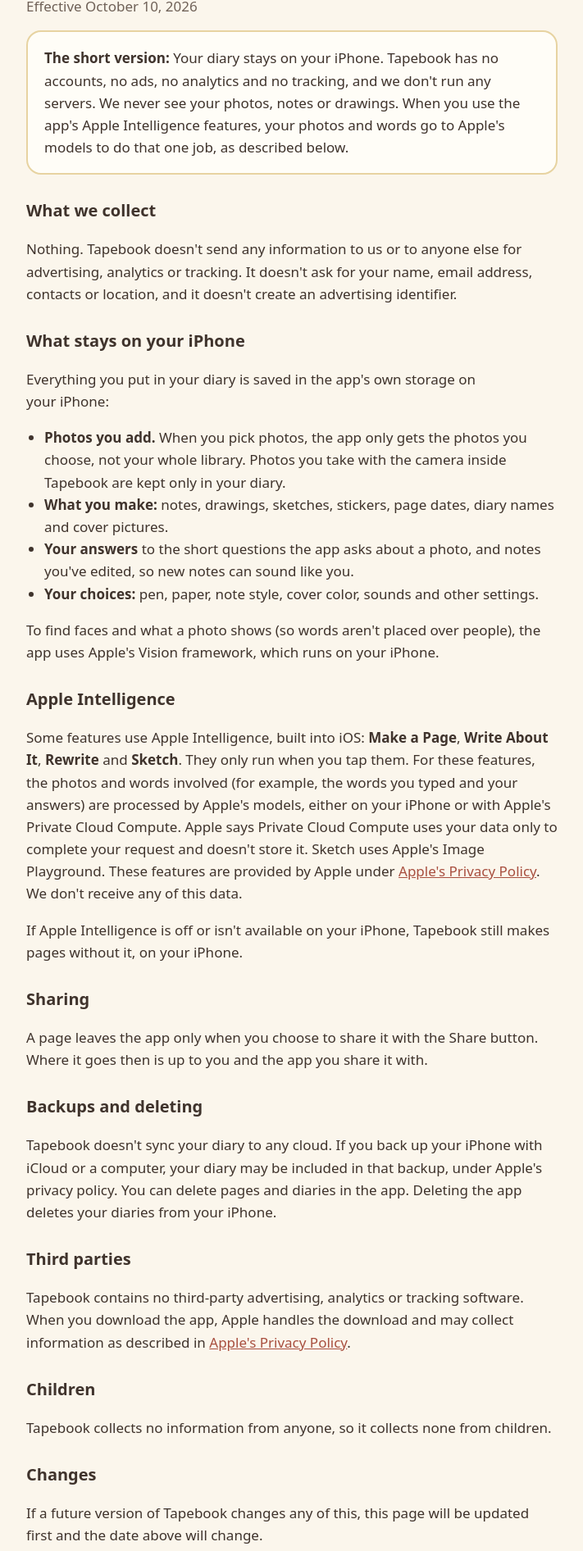
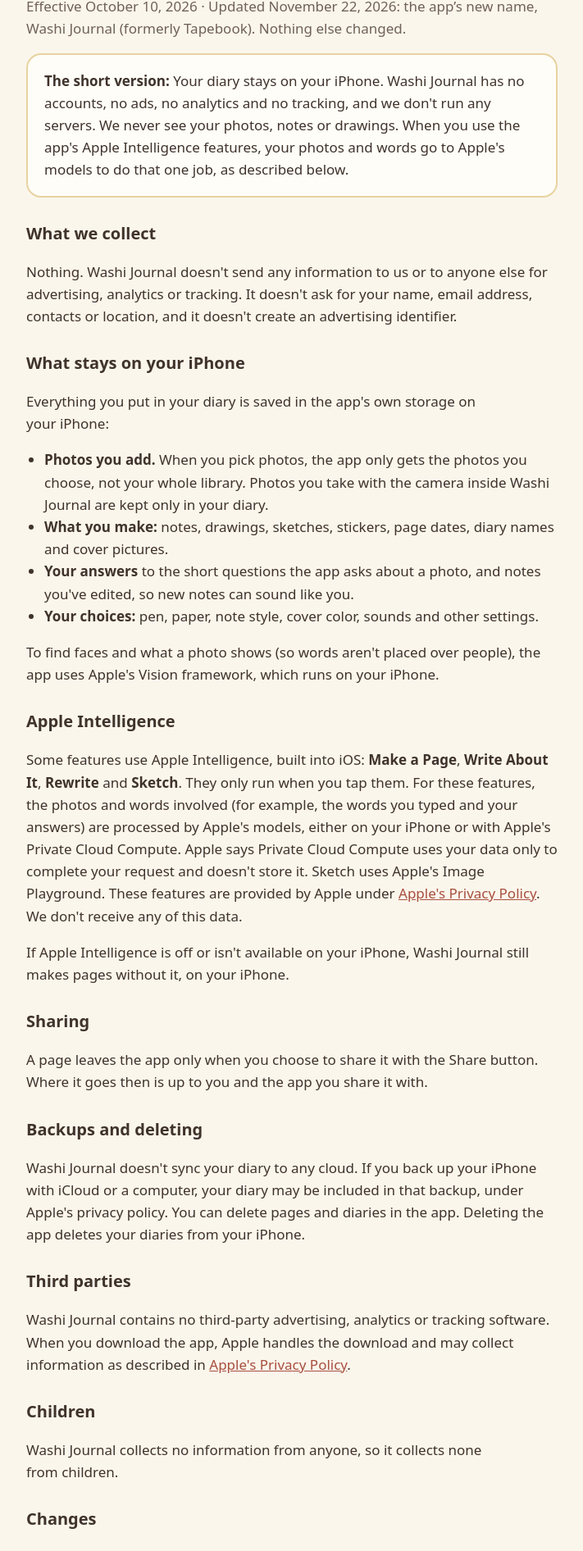
Before and after one commit to indxneo/tapebook-legal, a plain HTML site: page privacy.html in a window 1280 px wide. Shown: the part 133-2025 px from the top of the page at 82% size, without its empty margins (284-995 px from the left). Drawn offline with Linux system fonts and the light colour scheme.

Commit message:
Rename to Washi Journal; new flat app icon
The app is now called Washi Journal (formerly Tapebook). The privacy
policy notes the new name; nothing else in it changed.

Co-Authored-By: Claude Opus 5.5 <noreply@anthropic.com>

```diff
--- a/privacy.html
+++ b/privacy.html
@@ -3,30 +3,30 @@
 <head>
 <meta charset="utf-8">
 <meta name="viewport" content="width=device-width, initial-scale=1">
-<title>Privacy Policy · Tapebook</title>
-<meta name="description" content="Tapebook keeps your diary on your iPhone. This page explains what stays on your device and what Apple Intelligence uses.">
+<title>Privacy Policy · Washi Journal</title>
+<meta name="description" content="Washi Journal keeps your diary on your iPhone. This page explains what stays on your device and what Apple Intelligence uses.">
 <link rel="stylesheet" href="style.css">
 <link rel="icon" type="image/png" href="favicon.png">
 <link rel="apple-touch-icon" href="apple-touch-icon.png">
 </head>
 <body>
 <main>
-<header class="top"><a class="brand" href="./">Tapebook</a><nav><a href="privacy.html">Privacy</a><a href="support.html">Support</a></nav></header>
+<header class="top"><a class="brand" href="./">Washi Journal</a><nav><a href="privacy.html">Privacy</a><a href="support.html">Support</a></nav></header>
 
 <h1>Privacy Policy</h1>
-<p class="date">Effective October 10, 2026</p>
+<p class="date">Effective October 10, 2026 · Updated November 22, 2026: the app’s new name, Washi Journal (formerly Tapebook). Nothing else changed.</p>
 
 <div class="card short">
-<p><strong>The short version:</strong> Your diary stays on your iPhone. Tapebook has no accounts, no ads, no analytics and no tracking, and we don't run any servers. We never see your photos, notes or drawings. When you use the app's Apple Intelligence features, your photos and words go to Apple's models to do that one job, as described below.</p>
+<p><strong>The short version:</strong> Your diary stays on your iPhone. Washi Journal has no accounts, no ads, no analytics and no tracking, and we don't run any servers. We never see your photos, notes or drawings. When you use the app's Apple Intelligence features, your photos and words go to Apple's models to do that one job, as described below.</p>
 </div>
 
 <h2>What we collect</h2>
-<p>Nothing. Tapebook doesn't send any information to us or to anyone else for advertising, analytics or tracking. It doesn't ask for your name, email address, contacts or location, and it doesn't create an advertising identifier.</p>
+<p>Nothing. Washi Journal doesn't send any information to us or to anyone else for advertising, analytics or tracking. It doesn't ask for your name, email address, contacts or location, and it doesn't create an advertising identifier.</p>
 
 <h2>What stays on your iPhone</h2>
 <p>Everything you put in your diary is saved in the app's own storage on your iPhone:</p>
 <ul>
-<li><strong>Photos you add.</strong> When you pick photos, the app only gets the photos you choose, not your whole library. Photos you take with the camera inside Tapebook are kept only in your diary.</li>
+<li><strong>Photos you add.</strong> When you pick photos, the app only gets the photos you choose, not your whole library. Photos you take with the camera inside Washi Journal are kept only in your diary.</li>
 <li><strong>What you make:</strong> notes, drawings, sketches, stickers, page dates, diary names and cover pictures.</li>
 <li><strong>Your answers</strong> to the short questions the app asks about a photo, and notes you've edited, so new notes can sound like you.</li>
 <li><strong>Your choices:</strong> pen, paper, note style, cover color, sounds and other settings.</li>
@@ -35,25 +35,25 @@
 
 <h2>Apple Intelligence</h2>
 <p>Some features use Apple Intelligence, built into iOS: <strong>Make a Page</strong>, <strong>Write About It</strong>, <strong>Rewrite</strong> and <strong>Sketch</strong>. They only run when you tap them. For these features, the photos and words involved (for example, the words you typed and your answers) are processed by Apple's models, either on your iPhone or with Apple's Private Cloud Compute. Apple says Private Cloud Compute uses your data only to complete your request and doesn't store it. Sketch uses Apple's Image Playground. These features are provided by Apple under <a href="https://www.apple.com/legal/privacy/">Apple's Privacy Policy</a>. We don't receive any of this data.</p>
-<p>If Apple Intelligence is off or isn't available on your iPhone, Tapebook still makes pages without it, on your iPhone.</p>
+<p>If Apple Intelligence is off or isn't available on your iPhone, Washi Journal still makes pages without it, on your iPhone.</p>
 
 <h2>Sharing</h2>
 <p>A page leaves the app only when you choose to share it with the Share button. Where it goes then is up to you and the app you share it with.</p>
 
 <h2>Backups and deleting</h2>
-<p>Tapebook doesn't sync your diary to any cloud. If you back up your iPhone with iCloud or a computer, your diary may be included in that backup, under Apple's privacy policy. You can delete pages and diaries in the app. Deleting the app deletes your diaries from your iPhone.</p>
+<p>Washi Journal doesn't sync your diary to any cloud. If you back up your iPhone with iCloud or a computer, your diary may be included in that backup, under Apple's privacy policy. You can delete pages and diaries in the app. Deleting the app deletes your diaries from your iPhone.</p>
 
 <h2>Third parties</h2>
-<p>Tapebook contains no third-party advertising, analytics or tracking software. When you download the app, Apple handles the download and may collect information as described in <a href="https://www.apple.com/legal/privacy/">Apple's Privacy Policy</a>.</p>
+<p>Washi Journal contains no third-party advertising, analytics or tracking software. When you download the app, Apple handles the download and may collect information as described in <a href="https://www.apple.com/legal/privacy/">Apple's Privacy Policy</a>.</p>
 
 <h2>Children</h2>
-<p>Tapebook collects no information from anyone, so it collects none from children.</p>
+<p>Washi Journal collects no information from anyone, so it collects none from children.</p>
 
 <h2>Changes</h2>
-<p>If a future version of Tapebook changes any of this, this page will be updated first and the date above will change.</p>
+<p>If a future version of Washi Journal changes any of this, this page will be updated first and the date above will change.</p>
 
 <h2>Contact</h2>
-<p>Questions about privacy: <a href="mailto:alishersv.dev@outlook.com?subject=Tapebook%20privacy">alishersv.dev@outlook.com</a>.</p>
+<p>Questions about privacy: <a href="mailto:alishersv.dev@outlook.com?subject=Washi%20Journal%20privacy">alishersv.dev@outlook.com</a>.</p>
 </main>
 </body>
 </html>
```
Also changed, not shown: index.html (+6 -6 lines), support.html (+6 -6 lines), apple-touch-icon.png, favicon.png, icon.png, 1 other file.
